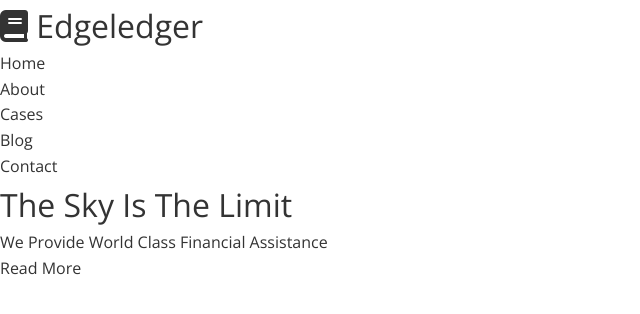
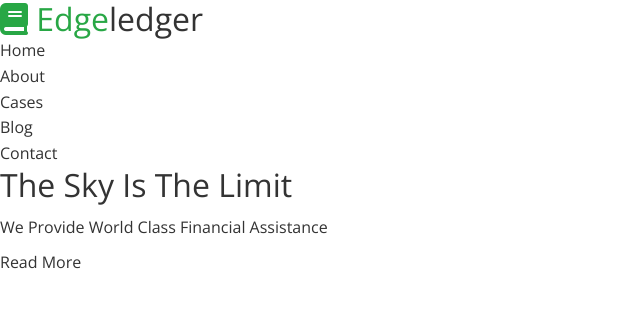
Before and after one commit to SethDimmer123/EDGELEDGER-WEBSITE-notfinished, a plain HTML site: page index.html in a window 1280 px wide. Shown: the whole page, without its empty margins (0-640 px from the left). Drawn offline with nearby package versions, Linux system fonts and the light colour scheme.

Commit message:
initial commit

```diff
--- a/css/styles.css
+++ b/css/styles.css
@@ -24,4 +24,9 @@ a{
 
 h1,h2{
     font-weight:300;
+    line-height:1.2;
 }
+
+p{
+    margin: 10px 0;/*moves the paragraph "We provide world class financial assistance down a bit"(10px) (0) is left and right*/
+}
--- a/css/utilities.css
+++ b/css/utilities.css
@@ -0,0 +1,9 @@
+/*Text Colors*/
+
+.text-primary{
+    color:#28a745;
+}
+
+.text-secondary{
+    color:#0284d0;
+}
```
